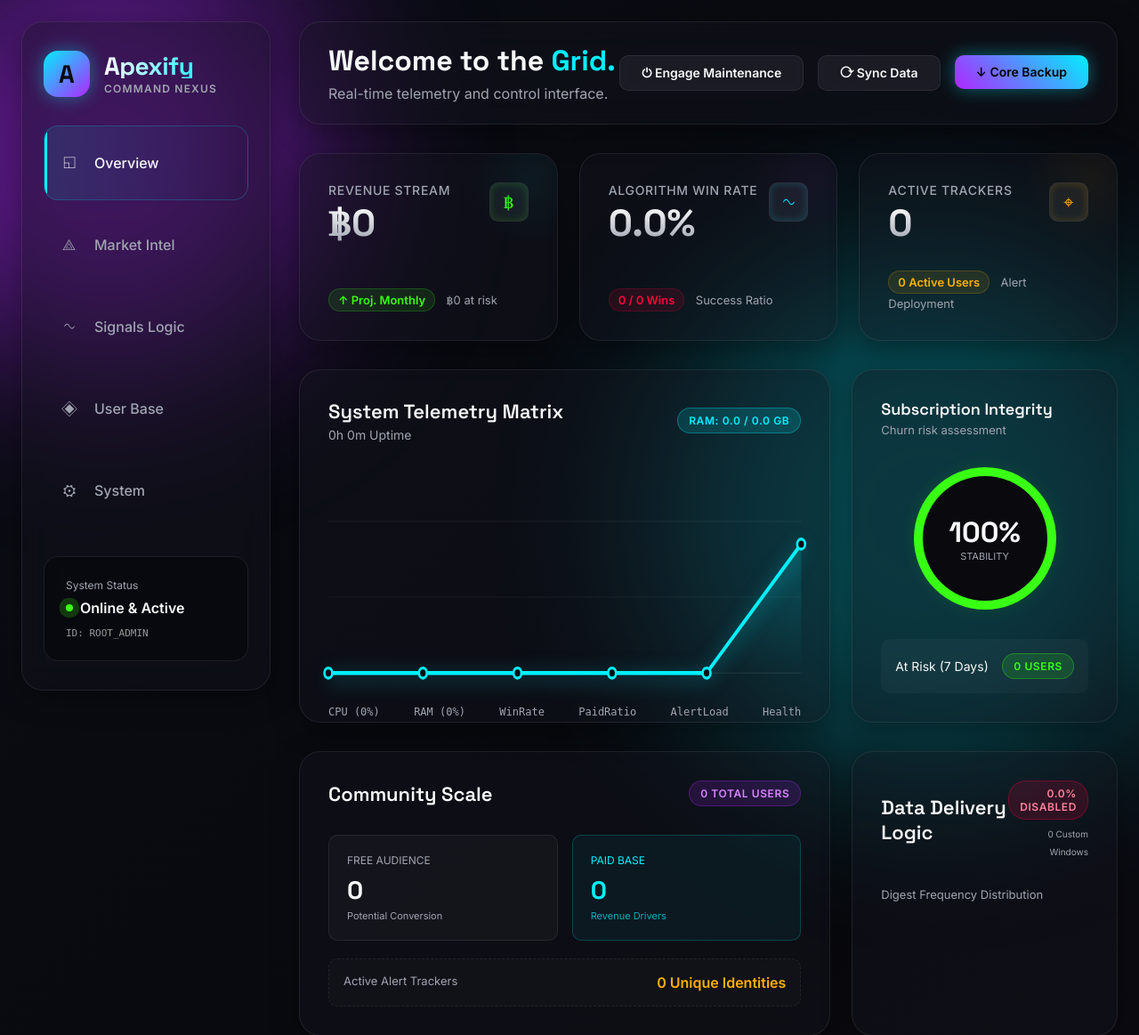
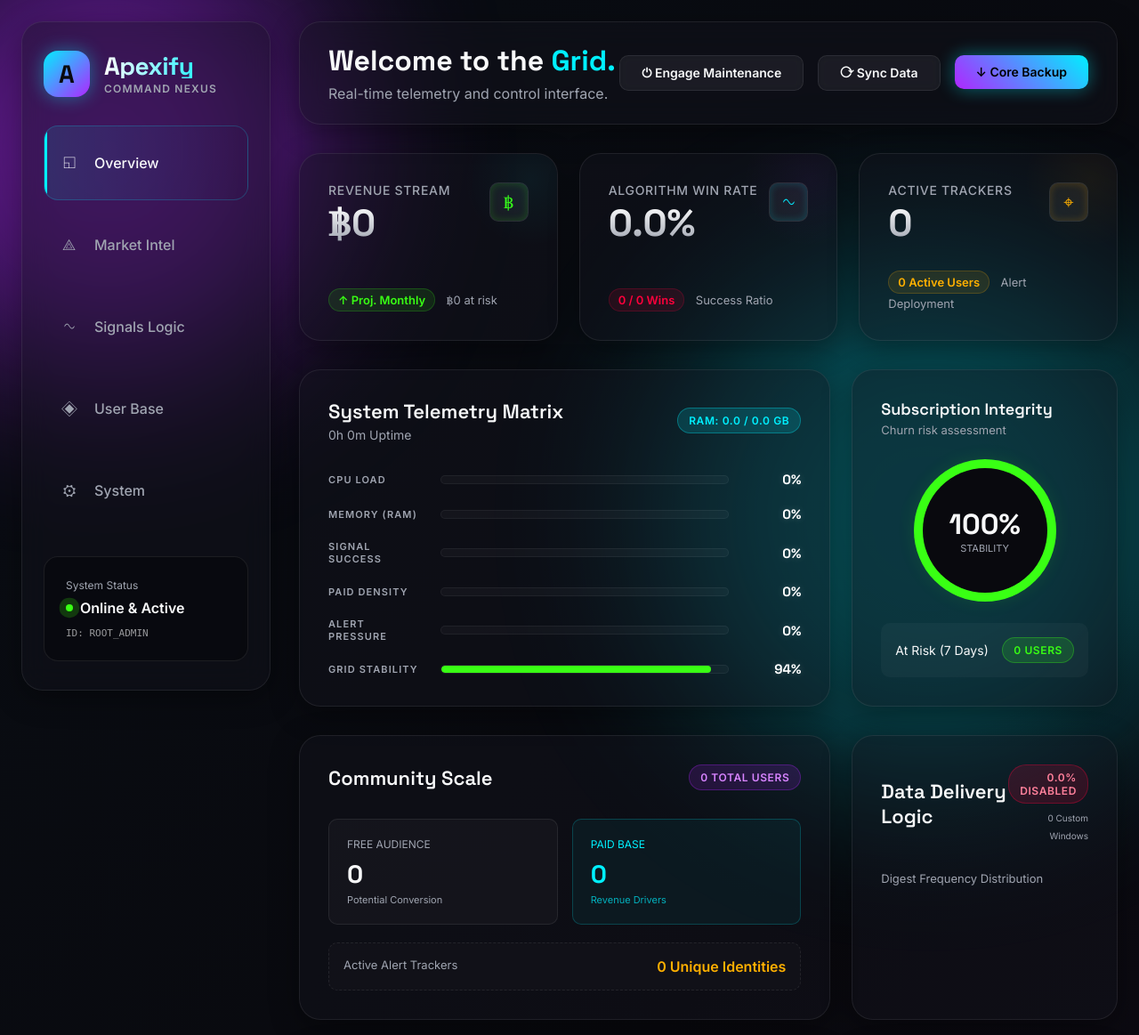
Before and after one commit to ponrov2307-sketch/Apexify, a Flask app: template templates/admin_dashboard.html in a window 1280 px wide. Shown: the top 1163 px of the page at 89% size. Run offline with Flask 3, Linux system fonts and the light colour scheme; the template is opened without the code that fills it, so the values that code supplies are empty; parts of the project's set-up code (start-up, migrations or seed data) failed here and were passed over.

Commit message:
Apexify Auto Sync: 2026-03-20 00:56:15

```diff
--- a/templates/admin_dashboard.html
+++ b/templates/admin_dashboard.html
@@ -425,37 +425,52 @@
       font: 600 22px var(--display);
     }
 
-    /* Custom Chart Area */
-    .chart-container {
-      height: 250px;
-      position: relative;
-      margin-top: 20px;
+    /* Modern Progress Matrix */
+    .progress-stack {
+      display: flex;
+      flex-direction: column;
+      gap: 20px;
     }
 
-    .chart-svg {
-      width: 100%;
-      height: 100%;
-      overflow: visible;
+    .progress-item {
+      display: grid;
+      grid-template-columns: 110px 1fr 65px;
+      align-items: center;
+      gap: 16px;
     }
 
-    .chart-line {
-      fill: none;
-      stroke: var(--accent-primary);
-      stroke-width: 4;
-      stroke-linecap: round;
-      stroke-linejoin: round;
-      filter: drop-shadow(0 4px 10px rgba(0, 240, 255, 0.5));
-      animation: drawLine 2s ease-out forwards;
+    .progress-label {
+      font-size: 11px;
+      font-weight: 700;
+      color: var(--text-muted);
+      text-transform: uppercase;
+      letter-spacing: 0.1em;
     }
 
-    @keyframes drawLine {
-      from { stroke-dasharray: 2000; stroke-dashoffset: 2000; }
-      to { stroke-dasharray: 2000; stroke-dashoffset: 0; }
+    .progress-track {
+      height: 10px;
+      background: rgba(255, 255, 255, 0.03);
+      border-radius: 20px;
+      overflow: hidden;
+      position: relative;
+      border: 1px solid rgba(255, 255, 255, 0.05);
     }
 
-    .chart-area {
-      fill: url(#chartGradient);
-      opacity: 0.5;
+    .progress-fill {
+      height: 100%;
+      background: linear-gradient(90deg, var(--accent-secondary), var(--accent-primary));
+      border-radius: 20px;
+      box-shadow: 0 0 15px rgba(0, 240, 255, 0.3);
+      transition: width 1.5s cubic-bezier(0.34, 1.56, 0.64, 1);
+    }
+
+    .progress-value {
+      font-family: var(--display);
+      font-weight: 700;
+      font-size: 15px;
+      color: #fff;
+      text-align: right;
+      text-shadow: 0 0 10px rgba(255, 255, 255, 0.2);
     }
 
     /* Data Lists (Replacing old tables/stacks) */
@@ -833,42 +848,25 @@
             </span>
           </div>
 
-          <div class="chart-container">
-            <svg class="chart-svg" viewBox="0 0 600 220" preserveAspectRatio="none">
-              <defs>
-                <linearGradient id="chartGradient" x1="0" y1="0" x2="0" y2="1">
-                  <stop offset="0%" stop-color="var(--accent-primary)" stop-opacity="0.3"/>
-                  <stop offset="100%" stop-color="var(--accent-primary)" stop-opacity="0"/>
-                </linearGradient>
-              </defs>
-              <!-- Grid lines -->
-              <line x1="0" y1="50" x2="600" y2="50" stroke="rgba(255,255,255,0.05)" stroke-width="1"/>
-              <line x1="0" y1="125" x2="600" y2="125" stroke="rgba(255,255,255,0.05)" stroke-width="1"/>
-              <line x1="0" y1="200" x2="600" y2="200" stroke="rgba(255,255,255,0.1)" stroke-width="1"/>
+          <div class="progress-stack">
+            {% set progress_data = [
+              {"label": "CPU Load", "val": cpu, "color": "var(--accent-primary)"},
+              {"label": "Memory (RAM)", "val": ram, "color": "var(--accent-secondary)"},
+              {"label": "Signal Success", "val": win_rate, "color": "var(--accent-success)"},
+              {"label": "Paid Density", "val": paid_share, "color": "var(--accent-primary)"},
+              {"label": "Alert Pressure", "val": (total_alerts/10 if total_alerts < 1000 else 100), "color": "var(--accent-warning)"},
+              {"label": "Grid Stability", "val": 94, "color": "var(--accent-success)"}
+            ] %}
 
-              {% if chart_ns.points %}
-                <!-- Fill Area -->
-                <polygon points="0,200 {{ chart_ns.points|trim }} 600,200" class="chart-area" />
-                <!-- Stroke Line -->
-                <polyline points="{{ chart_ns.points|trim }}" class="chart-line" />
-
-                <!-- Data Nodes -->
-                {% for val in chart_metrics %}
-                  {% set safe_val = val if val <= 100 else 100 %}
-                  {% set x = (loop.index0 * 120) %}
-                  {% set y = 200 - (safe_val * 1.5) %}
-                  <circle cx="{{ x }}" cy="{{ '%.1f'|format(y) }}" r="5" fill="var(--bg)" stroke="var(--accent-primary)" stroke-width="3" />
-                {% endfor %}
-              {% endif %}
-            </svg>
-            <div style="display: flex; justify-content: space-between; margin-top: 10px; color: var(--text-muted); font-size: 12px; font-family: monospace;">
-              <span>CPU ({{ '%.0f'|format(cpu) }}%)</span>
-              <span>RAM ({{ '%.0f'|format(ram) }}%)</span>
-              <span>WinRate</span>
-              <span>PaidRatio</span>
-              <span>AlertLoad</span>
-              <span>Health</span>
-            </div>
+            {% for item in progress_data %}
+              <div class="progress-item">
+                <span class="progress-label">{{ item.label }}</span>
+                <div class="progress-track">
+                  <div class="progress-fill" style="width: {{ '%.0f'|format(item.val | default(0)) }}%; background: {{ item.color }}; box-shadow: 0 0 15px {{ item.color }}66;"></div>
+                </div>
+                <span class="progress-value">{{ '%.0f'|format(item.val | default(0)) }}%</span>
+              </div>
+            {% endfor %}
           </div>
         </article>
 
```
